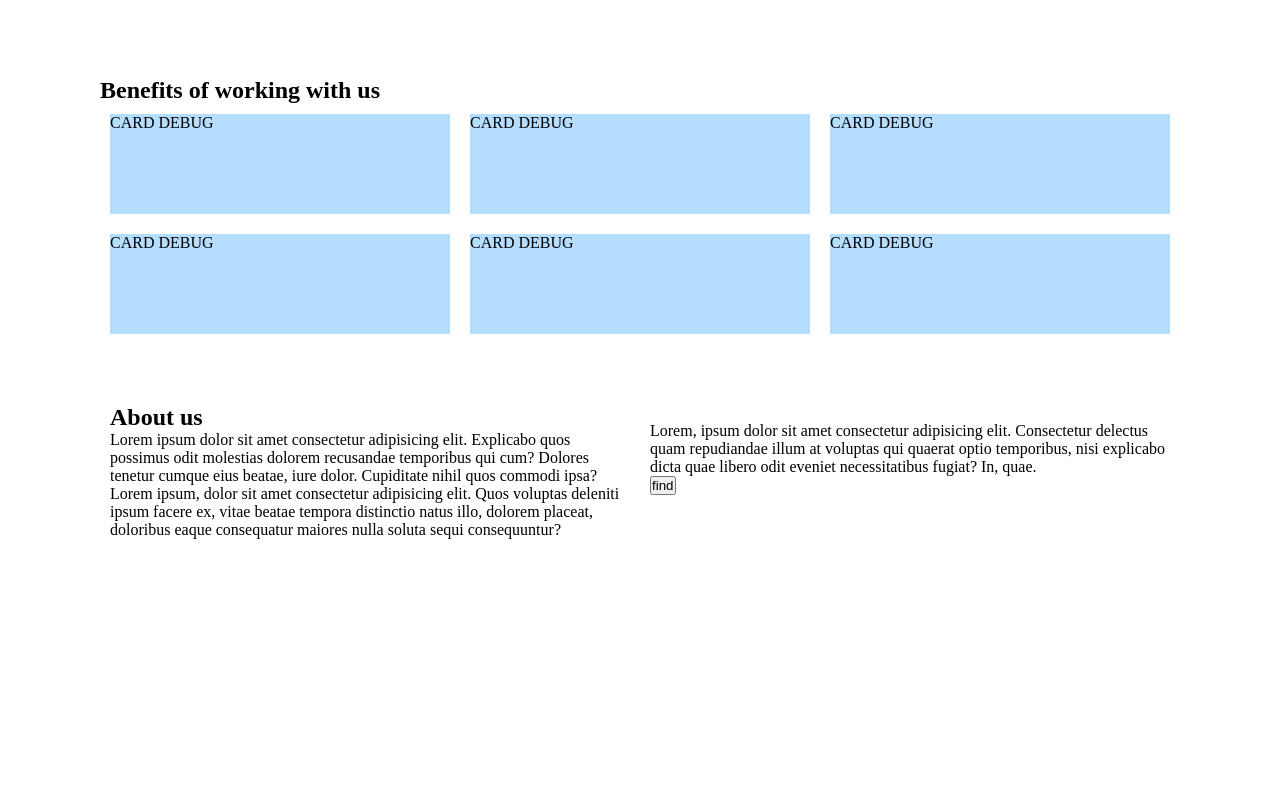
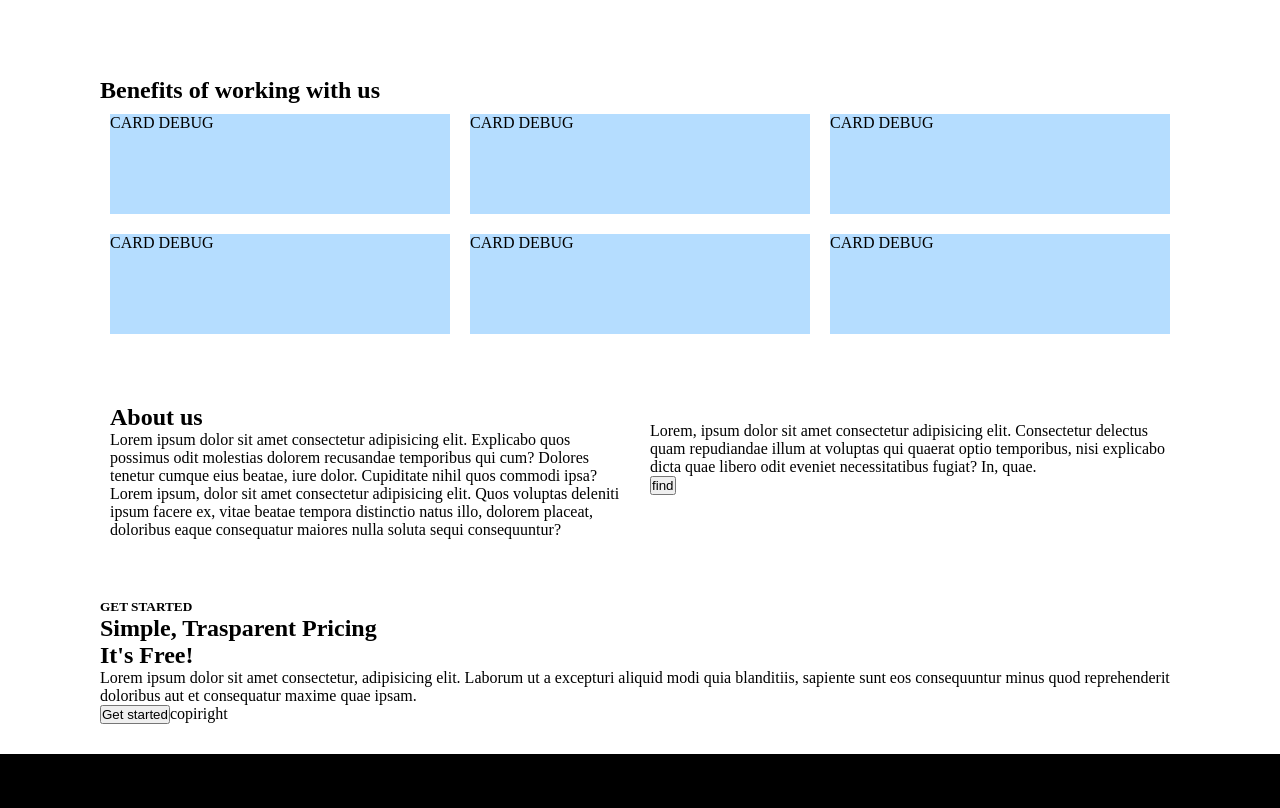
Before and after one commit to AngeloCatarozzolo/html-css-responsive-layout, a plain HTML site: page index.html in a window 1280 px wide. Shown: the part 805-1613 px from the top of the page. Before the commit the page ends 1374 px from the top, so only its background shows below. Drawn offline with Linux system fonts and the light colour scheme.

Commit message:
bozza footer

```diff
--- /dev/null
+++ b/css/footer.css
@@ -0,0 +1,3 @@
+footer{
+    background-color: black;
+}
--- a/css/main.css
+++ b/css/main.css
@@ -87,3 +87,7 @@
     width: calc(100% / 2);
   }
 }
+
+/*----------
+  SECTION 6
+----------*/
--- a/css/style.css
+++ b/css/style.css
@@ -3,3 +3,4 @@
 @import url(variables.css);
 @import url(header.css);
 @import url(main.css);
+@import url(footer.css);
--- a/index.html
+++ b/index.html
@@ -125,8 +125,24 @@
             </div>
         </section>
         <!-- /Quinta parte-->
-
+        <!-- Sesta parte-->
+            <section class="started">
+                <div class="container">
+                    <div class="row">
+                        <h5 class="title">GET STARTED</h5>
+                        <h1 class="title"> Simple, Trasparent Pricing</h1>
+                        <h2 class=".title">It's Free!</h2>
+                        <p>Lorem ipsum dolor sit amet consectetur, adipisicing elit. Laborum ut a excepturi aliquid modi quia blanditiis, sapiente sunt eos consequuntur minus quod reprehenderit doloribus aut et consequatur maxime quae ipsam.</p>
+                        <button>Get started</button>
+                        <p>copiright</p>
+                    </div>
+                </div>
+            </section>
+        <!-- /Sesta parte-->
     </main>
-    <footer></footer>
+    <footer>
+        Lorem ipsum, dolor sit amet consectetur adipisicing elit. Officia sit rem aliquam consequatur praesentium beatae quibusdam, alias sunt magni commodi. Natus mollitia quis eius minima asperiores quaerat odio illo hic?
+        Lorem, ipsum dolor sit amet consectetur adipisicing elit. Odio mollitia incidunt sapiente, perspiciatis sit, deleniti quasi accusamus autem illo fuga dolorem quod ullam quas quisquam, aspernatur maxime quidem voluptates maiores?
+    </footer>
 </body>
 </html>
```
